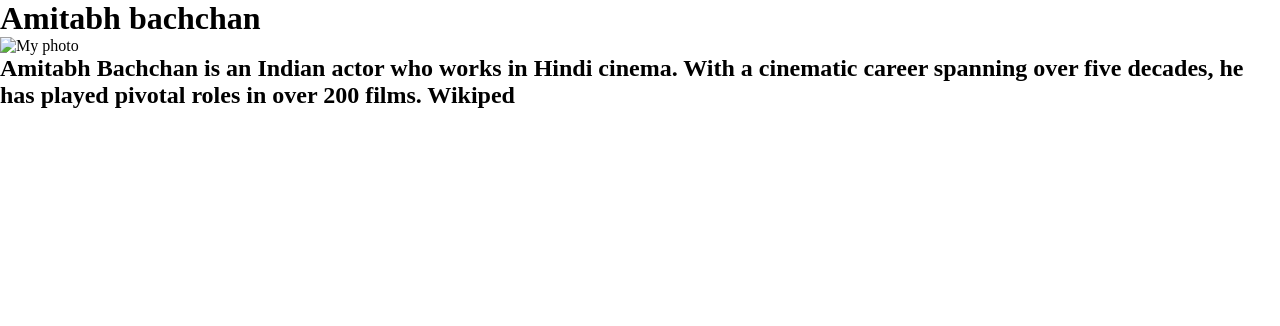
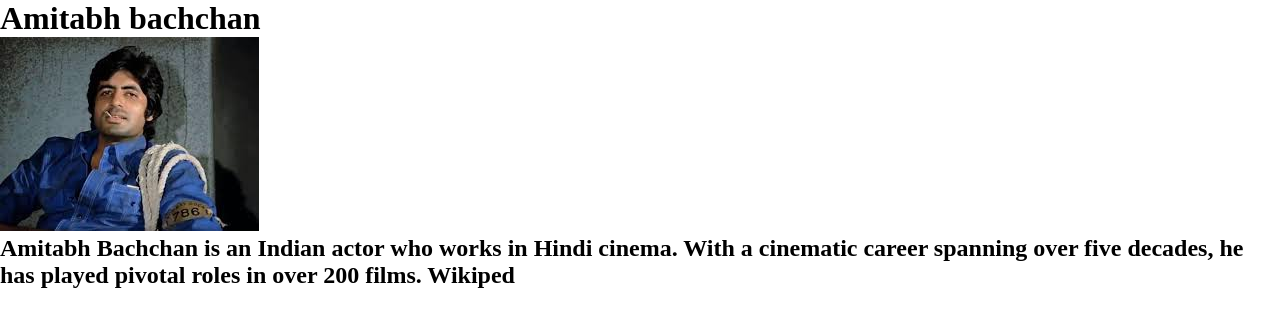
Before and after one commit to kanhamili/Portfolio, a plain HTML site: page index.html in a window 1280 px wide. Drawn offline with Linux system fonts and the light colour scheme.

Commit message:
Update index.html

```diff
--- a/index.html
+++ b/index.html
@@ -15,7 +15,7 @@
     <main>
         <section class="profile">
             <div class="photo">
-                <img src="/home/student/nnm23cs109/download (1).jpeg" alt="My photo">
+                <img src="download (1).jpeg" alt="My photo">
             </div>
             <div class="bio">
                 <h2> Amitabh Bachchan is an Indian actor who works in Hindi cinema. With a cinematic career spanning over five decades, he has played pivotal roles in over 200 films. Wikiped</h2>
```
